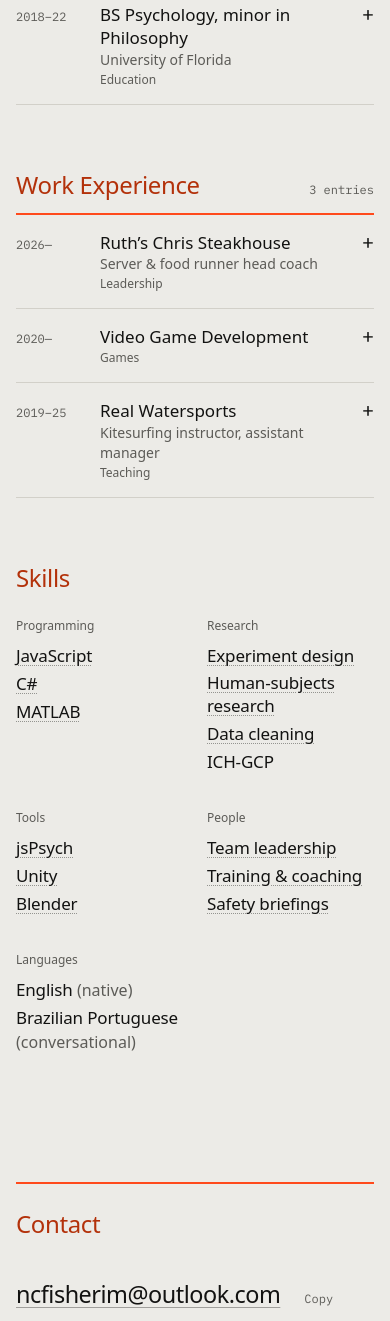
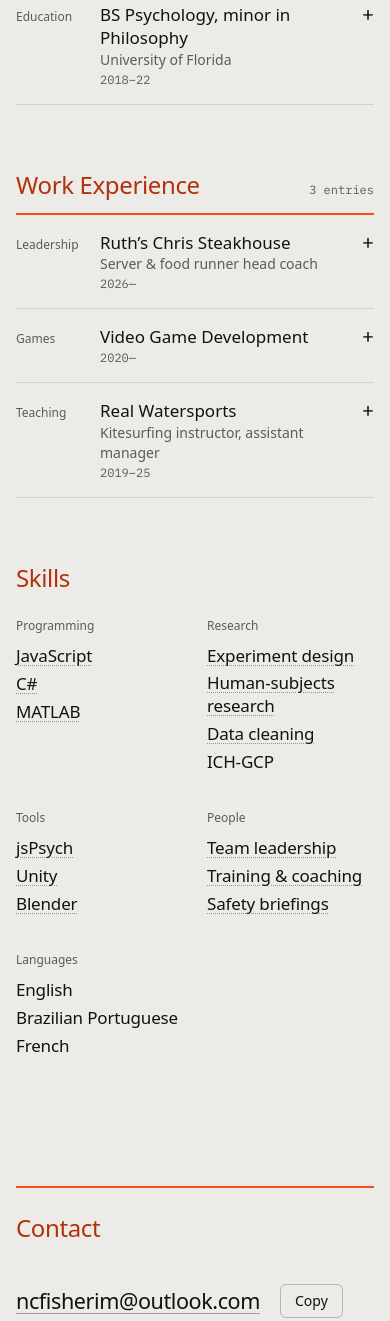
Before and after one commit to ncfisherim/portfolio, an Astro site: page / in a window 390 px wide. Shown: the part 1021-2342 px from the top of the page. Built offline with nearby package versions, Linux system fonts and the light colour scheme; Astro itself is replaced by a stand-in of ours; animation ran at ten frames a second; a web font is replaced by a local one.

Commit message:
Entries: descriptor left, dates right; smaller email + outlined Copy button; add French
On phones the dates move under the title. Languages drop their level notes.

Co-Authored-By: Claude Opus 5.5 <noreply@anthropic.com>

```diff
--- a/src/components/Index.astro
+++ b/src/components/Index.astro
@@ -23,13 +23,13 @@ const { id, title, entries, class: className = '' } = Astro.props;
 			entries.map((e) => (
 				<details class="entry group scroll-mt-20 border-b border-line" id={`entry-${e.id}`}>
 					<summary class="grid grid-cols-[4.25rem_1fr_1.5rem] items-baseline gap-x-4 py-4 transition-colors hover:bg-ink/[0.03] sm:grid-cols-[6.5rem_1fr_9rem_1.5rem] sm:gap-x-6 sm:py-5">
-						<span class="font-mono text-xs tabular-nums text-muted">{e.years}</span>
+						<span class="text-xs text-muted sm:text-sm">{e.kind}</span>
 						<span>
 							<span class="block text-[1.0625rem] leading-snug font-medium sm:text-lg" data-title>{e.title}</span>
 							{e.org && <span class="block text-sm text-muted">{e.org}</span>}
-							<span class="mt-0.5 block text-xs text-muted sm:hidden">{e.kind}</span>
+							<span class="mt-0.5 block font-mono text-xs tabular-nums text-muted sm:hidden">{e.years}</span>
 						</span>
-						<span class="hidden text-sm text-muted sm:block">{e.kind}</span>
+						<span class="hidden text-right font-mono text-xs tabular-nums text-muted sm:block">{e.years}</span>
 						<span class="cross justify-self-end font-mono text-xl leading-none" aria-hidden="true">+</span>
 					</summary>
 
--- a/src/data/site.ts
+++ b/src/data/site.ts
@@ -206,8 +206,9 @@ export const skills: { group: string; items: Skill[] }[] = [
 	{
 		group: 'Languages',
 		items: [
-			{ name: 'English', note: 'native' },
-			{ name: 'Brazilian Portuguese', note: 'conversational' },
+			{ name: 'English' },
+			{ name: 'Brazilian Portuguese' },
+			{ name: 'French' },
 		],
 	},
 ];
--- a/src/pages/index.astro
+++ b/src/pages/index.astro
@@ -31,15 +31,15 @@ import { profile, entries, skills } from '../data/site';
 
 			<section id="contact" aria-labelledby="contact-h" class="scroll-mt-20 border-t-2 border-kite pt-6 pb-20 lg:pb-28">
 				<h2 id="contact-h" class="font-display text-2xl font-medium tracking-[-0.015em] text-kite-ink sm:text-3xl">Contact</h2>
-				<div class="mt-10 flex flex-wrap items-baseline gap-x-6 gap-y-3 sm:mt-14">
+				<div class="mt-10 flex flex-wrap items-center gap-x-5 gap-y-3 sm:mt-14">
 					<a
-						class="ul font-display text-[clamp(1.45rem,6vw,4rem)] leading-tight tracking-[-0.02em] break-all sm:break-normal"
+						class="ul font-display text-[clamp(1.35rem,5vw,2.25rem)] leading-tight tracking-[-0.02em] break-all sm:break-normal"
 						href={`mailto:${profile.email}`}>{profile.email}</a
 					>
 					<button
 						type="button"
 						data-copy={profile.email}
-						class="font-mono text-xs text-muted transition-colors hover:text-ink"
+						class="rounded-md border border-ink/25 px-3.5 py-1.5 text-sm font-medium text-ink transition-colors hover:border-kite hover:text-kite-ink focus-visible:border-kite"
 					>
 						<span data-copy-label>Copy</span>
 					</button>
```
